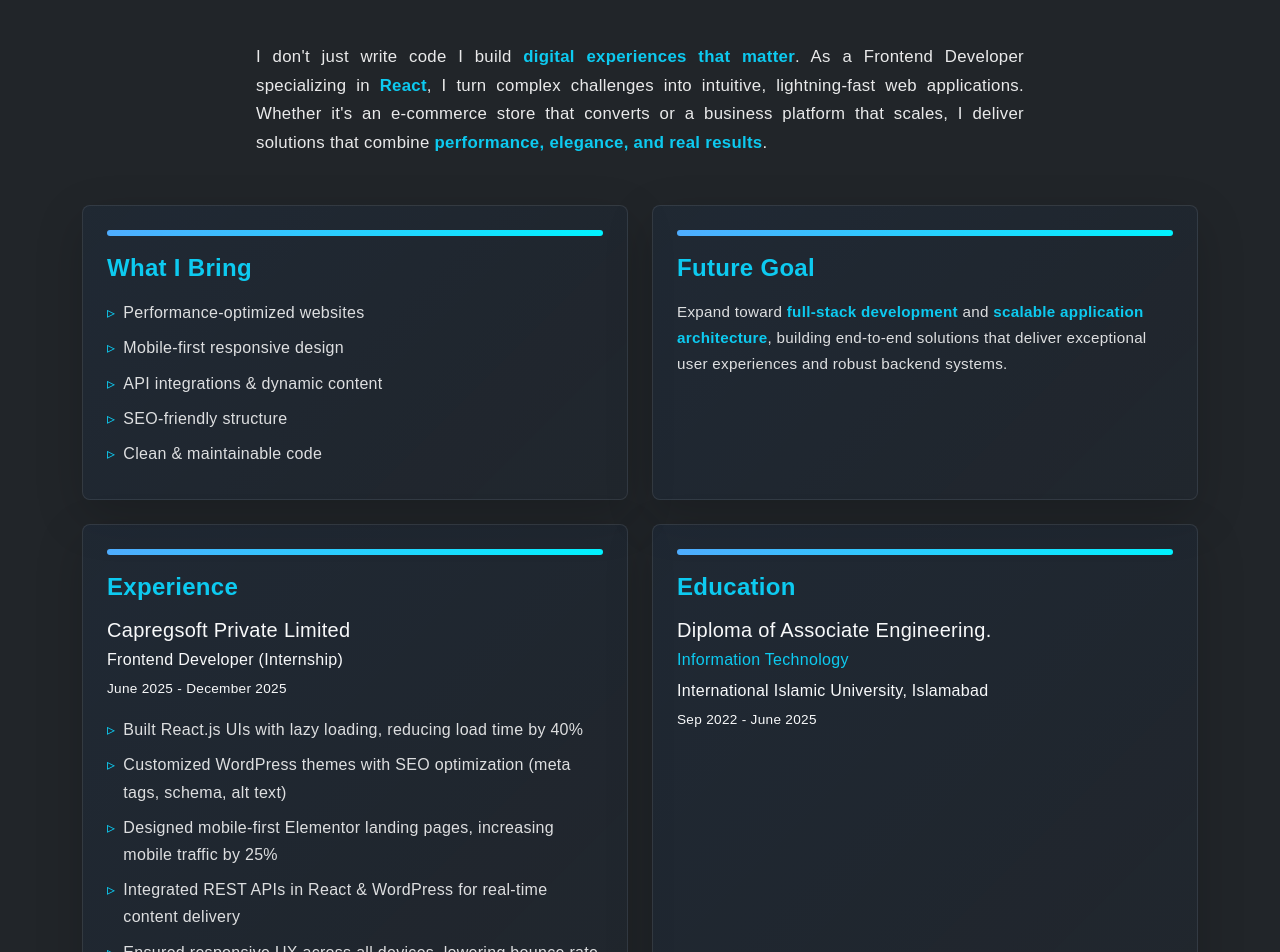
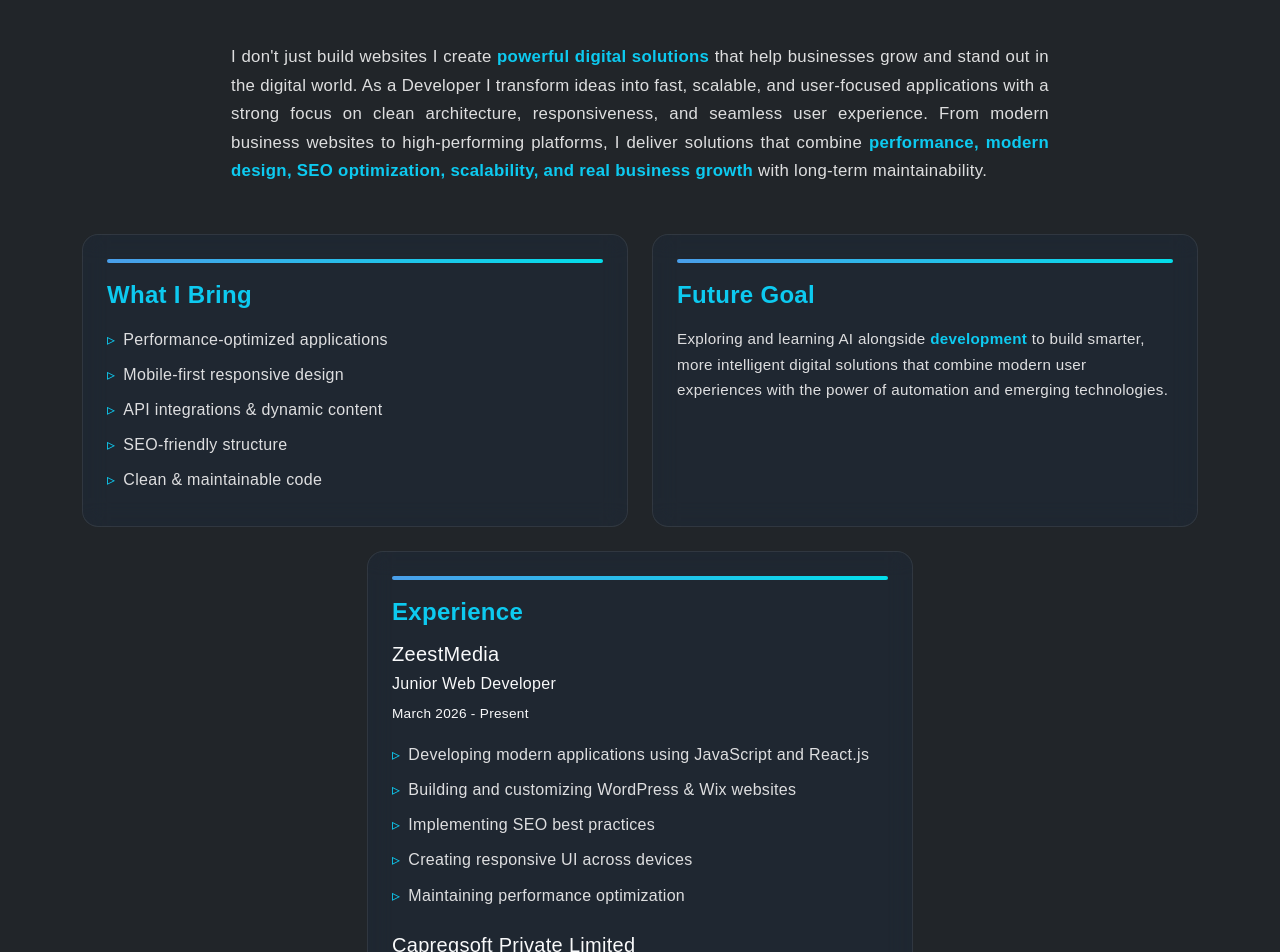
Before and after one commit to Nasir-afridi/Portfolio, a React (Vite) app in the folder Portfolio/: page /about in a window 1280 px wide. Shown: the part 220-1172 px from the top of the page. Built offline with nearby package versions, Linux system fonts and the light colour scheme.

Commit message:
changed the Introduction about me and removed the education box

```diff
--- a/Portfolio/src/pages/About.jsx
+++ b/Portfolio/src/pages/About.jsx
@@ -5,31 +5,43 @@ const About = () => {
     hidden: { opacity: 0, y: 30 },
     visible: { opacity: 1, y: 0 },
   };
+
   const fadeInLeft = {
     hidden: { opacity: 0, x: -40 },
     visible: { opacity: 1, x: 0 },
   };
+
   const fadeInRight = {
     hidden: { opacity: 0, x: 40 },
     visible: { opacity: 1, x: 0 },
   };
+
   const staggerContainer = {
     hidden: { opacity: 0 },
     visible: { opacity: 1, transition: { staggerChildren: 0.15 } },
   };
 
   const cardStyle = {
-    background:
-      "linear-gradient(135deg, rgba(13,110,253,.05), rgba(13,110,253,.02))",
-    transition: "transform .3s ease, box-shadow .3s ease",
+    background: "rgba(13, 110, 253, 0.04)",
+    border: "1px solid rgba(255,255,255,0.08)",
+    backdropFilter: "blur(12px)",
+    borderRadius: "16px",
+    transition: "all .3s ease",
     cursor: "pointer",
   };
 
   const topBar = {
-    height: 6,
+    height: 4,
     background: "linear-gradient(135deg,#4facfe,#00f2fe)",
-    borderRadius: 3,
+    borderRadius: 99,
     marginBottom: 18,
+    opacity: 0.9,
+  };
+
+  const hoverEffect = {
+    y: -8,
+    boxShadow: "0 18px 45px rgba(13,110,253,.18)",
+    borderColor: "rgba(13,110,253,0.35)",
   };
 
   return (
@@ -65,25 +77,27 @@ const About = () => {
           variants={fadeInUp}
           style={{
             fontSize: "1.05rem",
-            maxWidth: 800,
+            maxWidth: 850,
             margin: "0 auto 3rem",
-            color: "rgba(255,255,255,.9)",
+            color: "rgba(255,255,255,.85)",
             textAlign: "justify",
           }}
         >
-          I don't just write code I build{" "}
+          I don't just build websites I create{" "}
           <span className="text-info fw-semibold">
-            digital experiences that matter
-          </span>
-          . As a Frontend Developer specializing in{" "}
-          <span className="text-info fw-semibold">React</span>, I turn complex
-          challenges into intuitive, lightning-fast web applications. Whether
-          it's an e-commerce store that converts or a business platform that
-          scales, I deliver solutions that combine{" "}
+            powerful digital solutions
+          </span>{" "}
+          that help businesses grow and stand out in the digital world. As a
+          Developer I transform ideas into fast, scalable, and user-focused
+          applications with a strong focus on clean architecture,
+          responsiveness, and seamless user experience. From modern business
+          websites to high-performing platforms, I deliver solutions that
+          combine{" "}
           <span className="text-info fw-semibold">
-            performance, elegance, and real results
-          </span>
-          .
+            performance, modern design, SEO optimization, scalability, and real
+            business growth
+          </span>{" "}
+          with long-term maintainability.
         </motion.p>
 
         <motion.div
@@ -95,20 +109,17 @@ const About = () => {
         >
           <div className="col-lg-6">
             <motion.div
-              className="h-100 p-4 rounded-3 shadow-lg border border-secondary border-opacity-25"
+              className="h-100 p-4"
               style={cardStyle}
               variants={fadeInLeft}
-              whileHover={{
-                y: -5,
-                boxShadow: "0 12px 30px rgba(13,110,253,.15)",
-              }}
+              whileHover={hoverEffect}
             >
               <div style={topBar} />
               <h4 className="text-info mb-3 fw-bold">What I Bring</h4>
 
               <ul className="list-unstyled mb-0">
                 {[
-                  "Performance-optimized websites",
+                  "Performance-optimized applications",
                   "Mobile-first responsive design",
                   "API integrations & dynamic content",
                   "SEO-friendly structure",
@@ -127,28 +138,20 @@ const About = () => {
 
           <div className="col-lg-6">
             <motion.div
-              className="h-100 p-4 rounded-3 shadow-lg border border-secondary border-opacity-25"
+              className="h-100 p-4"
               style={cardStyle}
               variants={fadeInRight}
-              whileHover={{
-                y: -5,
-                boxShadow: "0 12px 30px rgba(13,110,253,.15)",
-              }}
+              whileHover={hoverEffect}
             >
               <div style={topBar} />
               <h4 className="text-info mb-3 fw-bold">Future Goal</h4>
 
               <p style={{ fontSize: ".95rem", color: "rgba(255,255,255,.85)" }}>
-                Expand toward{" "}
-                <span className="text-info fw-semibold">
-                  full-stack development
-                </span>{" "}
-                and{" "}
-                <span className="text-info fw-semibold">
-                  scalable application architecture
-                </span>
-                , building end-to-end solutions that deliver exceptional user
-                experiences and robust backend systems.
+                Exploring and learning AI alongside{" "}
+                <span className="text-info fw-semibold">development</span> to
+                build smarter, more intelligent digital solutions that combine
+                modern user experiences with the power of automation and
+                emerging technologies.
               </p>
             </motion.div>
           </div>
@@ -161,18 +164,39 @@ const About = () => {
           whileInView="visible"
           viewport={{ once: true }}
         >
-          <div className="col-lg-6">
+          <div className="col-lg-6 mx-auto">
             <motion.div
-              className="h-100 p-4 rounded-3 shadow-lg border border-secondary border-opacity-25"
+              className="h-100 p-4"
               style={cardStyle}
               variants={fadeInLeft}
-              whileHover={{
-                y: -5,
-                boxShadow: "0 12px 30px rgba(13,110,253,.15)",
-              }}
+              whileHover={hoverEffect}
             >
               <div style={topBar} />
+
               <h4 className="text-info mb-3 fw-bold">Experience</h4>
+
+              <h5 className="mb-1">ZeestMedia</h5>
+              <p className="mb-1">Junior Web Developer</p>
+              <p className="mb-3" style={{ fontSize: ".85rem" }}>
+                March 2026 - Present
+              </p>
+
+              <ul className="list-unstyled mb-4">
+                {[
+                  "Developing modern applications using JavaScript and React.js",
+                  "Building and customizing WordPress & Wix websites",
+                  "Implementing SEO best practices",
+                  "Creating responsive UI across devices",
+                  "Maintaining performance optimization",
+                ].map((item, i) => (
+                  <li key={i} className="mb-2 d-flex">
+                    <span className="text-info me-2">▹</span>
+                    <span style={{ color: "rgba(255,255,255,.85)" }}>
+                      {item}
+                    </span>
+                  </li>
+                ))}
+              </ul>
 
               <h5 className="mb-1">Capregsoft Private Limited</h5>
               <p className="mb-1">Frontend Developer (Internship)</p>
@@ -182,11 +206,11 @@ const About = () => {
 
               <ul className="list-unstyled mb-0">
                 {[
-                  "Built React.js UIs with lazy loading, reducing load time by 40%",
-                  "Customized WordPress themes with SEO optimization (meta tags, schema, alt text)",
-                  "Designed mobile-first Elementor landing pages, increasing mobile traffic by 25%",
-                  "Integrated REST APIs in React & WordPress for real-time content delivery",
-                  "Ensured responsive UX across all devices, lowering bounce rate",
+                  "Built React UIs with performance optimization",
+                  "Customized WordPress themes with SEO",
+                  "Mobile-first landing pages",
+                  "REST API integration",
+                  "Improved UI responsiveness",
                 ].map((item, i) => (
                   <li key={i} className="mb-2 d-flex">
                     <span className="text-info me-2">▹</span>
@@ -198,31 +222,6 @@ const About = () => {
               </ul>
             </motion.div>
           </div>
-
-          <div className="col-lg-6">
-            <motion.div
-              className="h-100 p-4 rounded-3 shadow-lg border border-secondary border-opacity-25"
-              style={cardStyle}
-              variants={fadeInRight}
-              whileHover={{
-                y: -5,
-                boxShadow: "0 12px 30px rgba(13,110,253,.15)",
-              }}
-            >
-              <div style={topBar} />
-              <h4 className="text-info mb-3 fw-bold">Education</h4>
-
-              <h5 className="mb-1">Diploma of Associate Engineering.</h5>
-
-              <p className="text-info mb-1">Information Technology</p>
-
-              <p className="mb-1">
-                International Islamic University, Islamabad
-              </p>
-
-              <p style={{ fontSize: ".85rem" }}>Sep 2022 - June 2025</p>
-            </motion.div>
-          </div>
         </motion.div>
       </div>
     </section>
```
